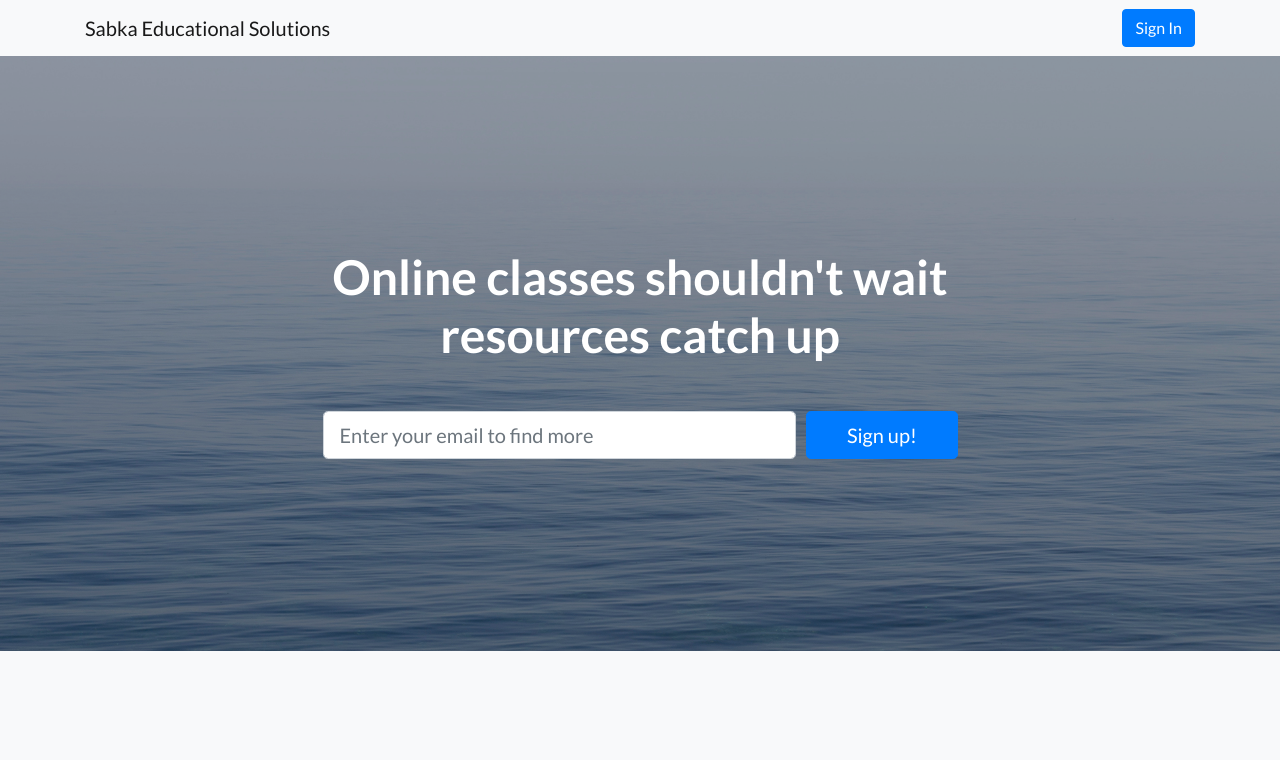
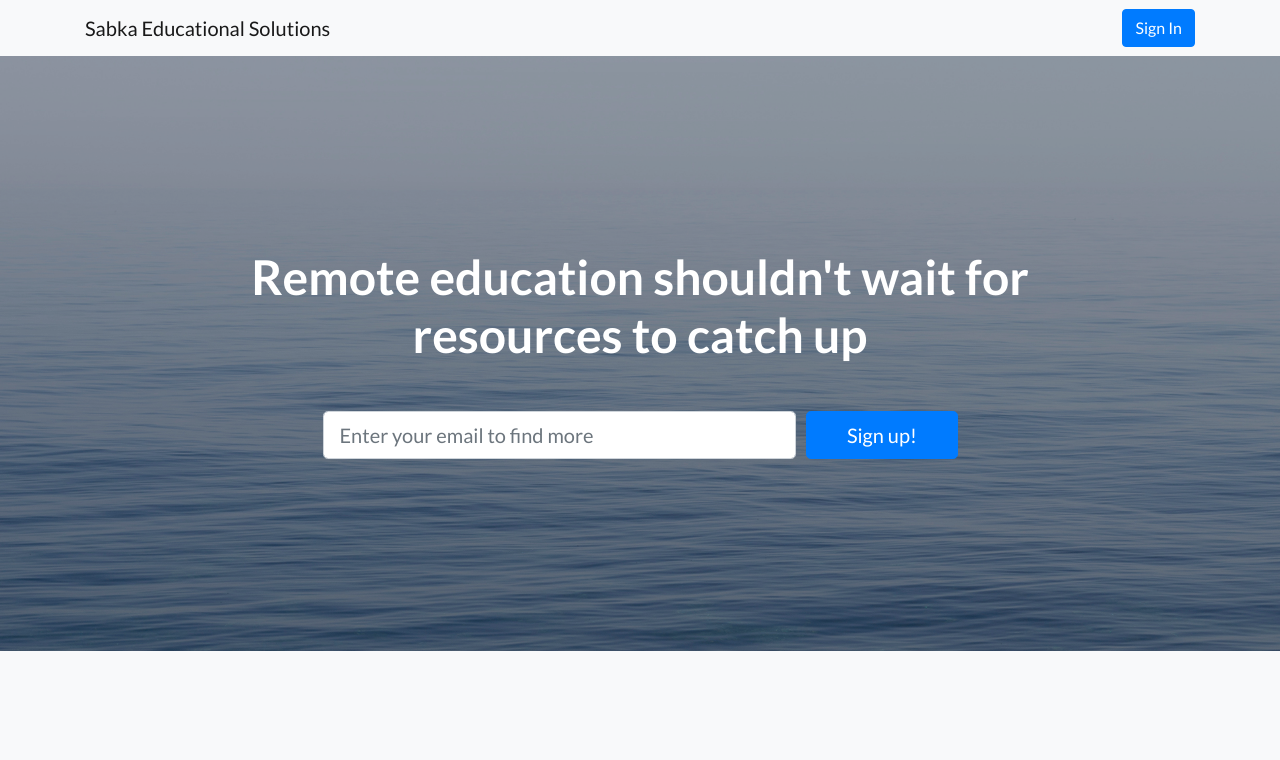
Before and after one commit to deeptipandey111/sabkalangind1, a website: page index.html in a window 1280 px wide. Shown: the top 760 px of the page. Drawn offline with Linux system fonts and the light colour scheme.

Commit message:
Update index.html

```diff
--- a/index.html
+++ b/index.html
@@ -39,7 +39,7 @@
     <div class="container">
       <div class="row">
         <div class="col-xl-9 mx-auto">
-          <h1 class="mb-5">Online classes shouldn't wait resources catch up</h1>
+          <h1 class="mb-5">Remote education shouldn't wait for resources to catch up</h1>
         </div>
         <div class="col-md-10 col-lg-8 col-xl-7 mx-auto">
           <form>
```
